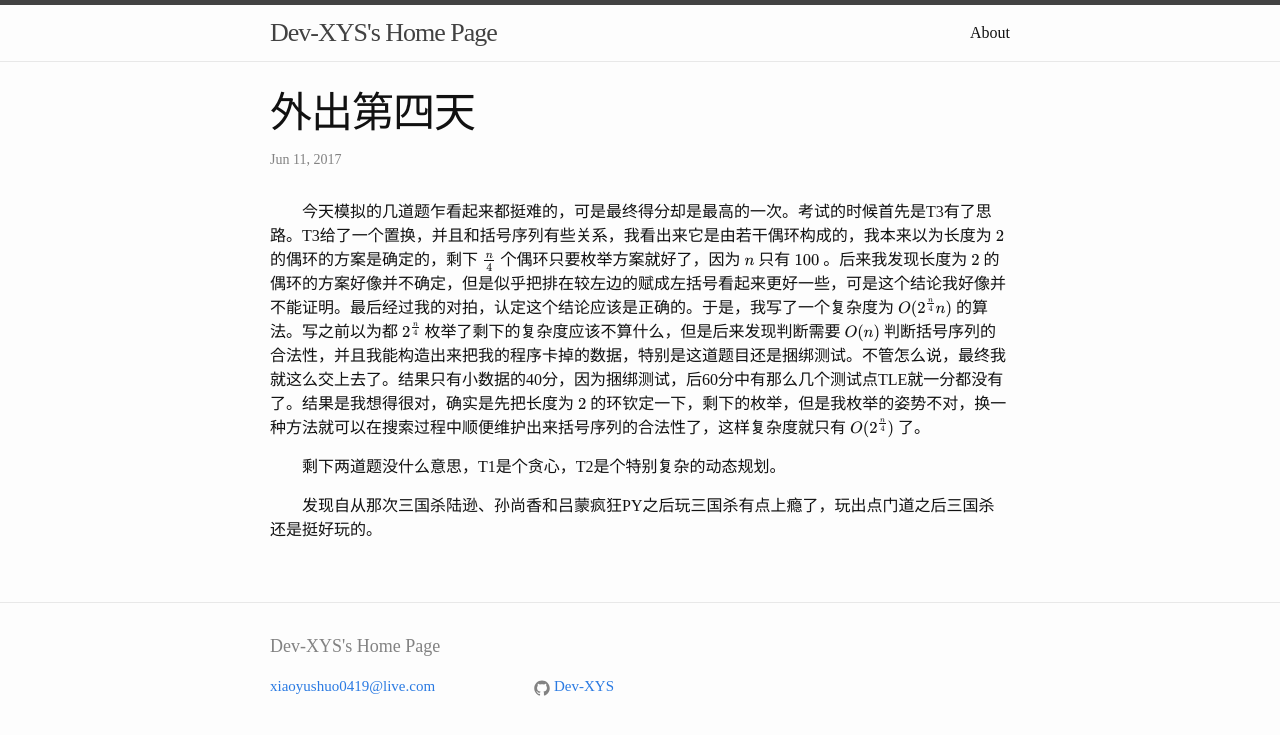
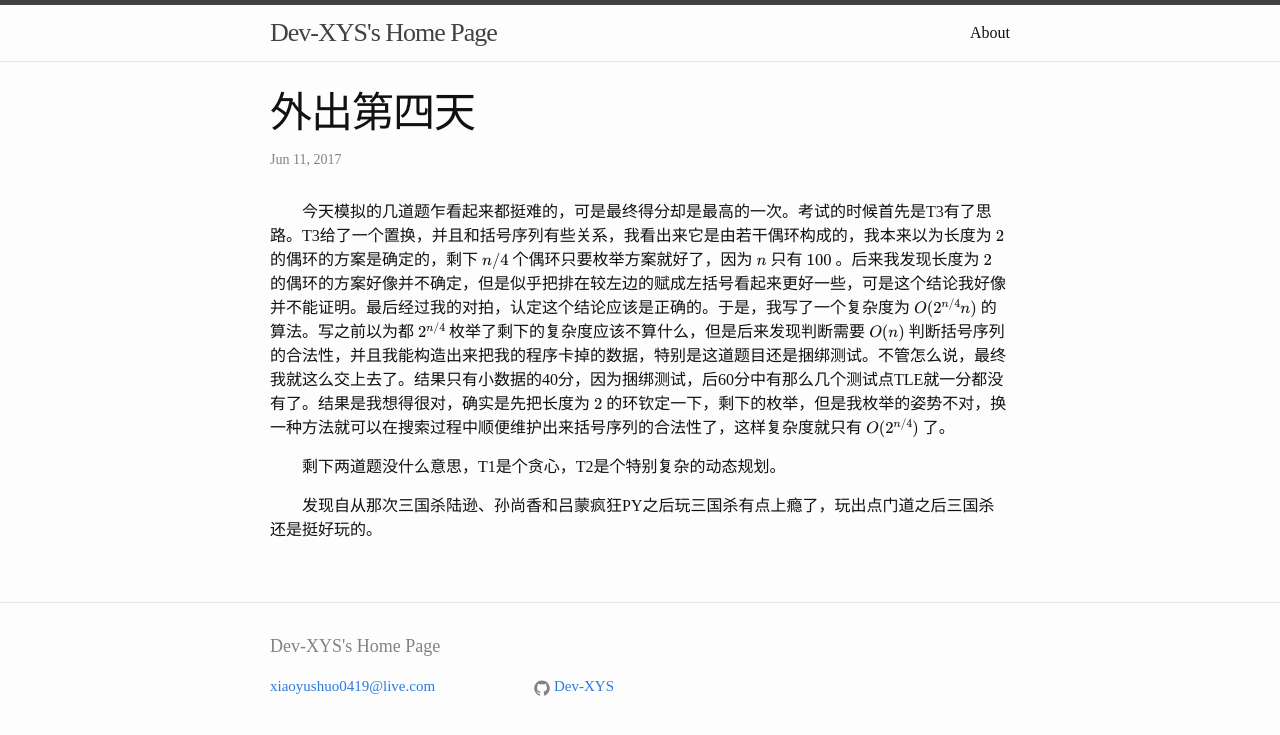
Before and after one commit to Dev-XYS/dev-xys.github.io, a Jekyll site: the page built from _posts/2017-06-11-Day4.markdown, in a window 1280 px wide. Shown: the top 735 px of the page. Built offline with Jekyll 4.4.1, drawn with Linux system fonts in a browser that asks for light colours; formulas are drawn with MathJax 3.

Commit message:
优化公式显示

```diff
--- a/_posts/2017-06-11-Day4.markdown
+++ b/_posts/2017-06-11-Day4.markdown
@@ -5,7 +5,7 @@ date:   2017-06-11 20:12:07 +0800
 categories: NOI
 ---
 
-&emsp;&emsp;今天模拟的几道题乍看起来都挺难的，可是最终得分却是最高的一次。考试的时候首先是T3有了思路。T3给了一个置换，并且和括号序列有些关系，我看出来它是由若干偶环构成的，我本来以为长度为 $2$ 的偶环的方案是确定的，剩下 $\frac{n}{4}$ 个偶环只要枚举方案就好了，因为 $n$ 只有 $100$ 。后来我发现长度为 $2$ 的偶环的方案好像并不确定，但是似乎把排在较左边的赋成左括号看起来更好一些，可是这个结论我好像并不能证明。最后经过我的对拍，认定这个结论应该是正确的。于是，我写了一个复杂度为 $O(2^{\frac{n}{4}}n)$ 的算法。写之前以为都 $2^{\frac{n}{4}}$ 枚举了剩下的复杂度应该不算什么，但是后来发现判断需要 $O(n)$ 判断括号序列的合法性，并且我能构造出来把我的程序卡掉的数据，特别是这道题目还是捆绑测试。不管怎么说，最终我就这么交上去了。结果只有小数据的40分，因为捆绑测试，后60分中有那么几个测试点TLE就一分都没有了。结果是我想得很对，确实是先把长度为 $2$ 的环钦定一下，剩下的枚举，但是我枚举的姿势不对，换一种方法就可以在搜索过程中顺便维护出来括号序列的合法性了，这样复杂度就只有 $O(2^{\frac{n}{4}})$ 了。
+&emsp;&emsp;今天模拟的几道题乍看起来都挺难的，可是最终得分却是最高的一次。考试的时候首先是T3有了思路。T3给了一个置换，并且和括号序列有些关系，我看出来它是由若干偶环构成的，我本来以为长度为 $2$ 的偶环的方案是确定的，剩下 $n/4$ 个偶环只要枚举方案就好了，因为 $n$ 只有 $100$ 。后来我发现长度为 $2$ 的偶环的方案好像并不确定，但是似乎把排在较左边的赋成左括号看起来更好一些，可是这个结论我好像并不能证明。最后经过我的对拍，认定这个结论应该是正确的。于是，我写了一个复杂度为 $O(2^{n/4}n)$ 的算法。写之前以为都 $2^{n/4}$ 枚举了剩下的复杂度应该不算什么，但是后来发现判断需要 $O(n)$ 判断括号序列的合法性，并且我能构造出来把我的程序卡掉的数据，特别是这道题目还是捆绑测试。不管怎么说，最终我就这么交上去了。结果只有小数据的40分，因为捆绑测试，后60分中有那么几个测试点TLE就一分都没有了。结果是我想得很对，确实是先把长度为 $2$ 的环钦定一下，剩下的枚举，但是我枚举的姿势不对，换一种方法就可以在搜索过程中顺便维护出来括号序列的合法性了，这样复杂度就只有 $O(2^{n/4})$ 了。
 
 &emsp;&emsp;剩下两道题没什么意思，T1是个贪心，T2是个特别复杂的动态规划。
 
```
